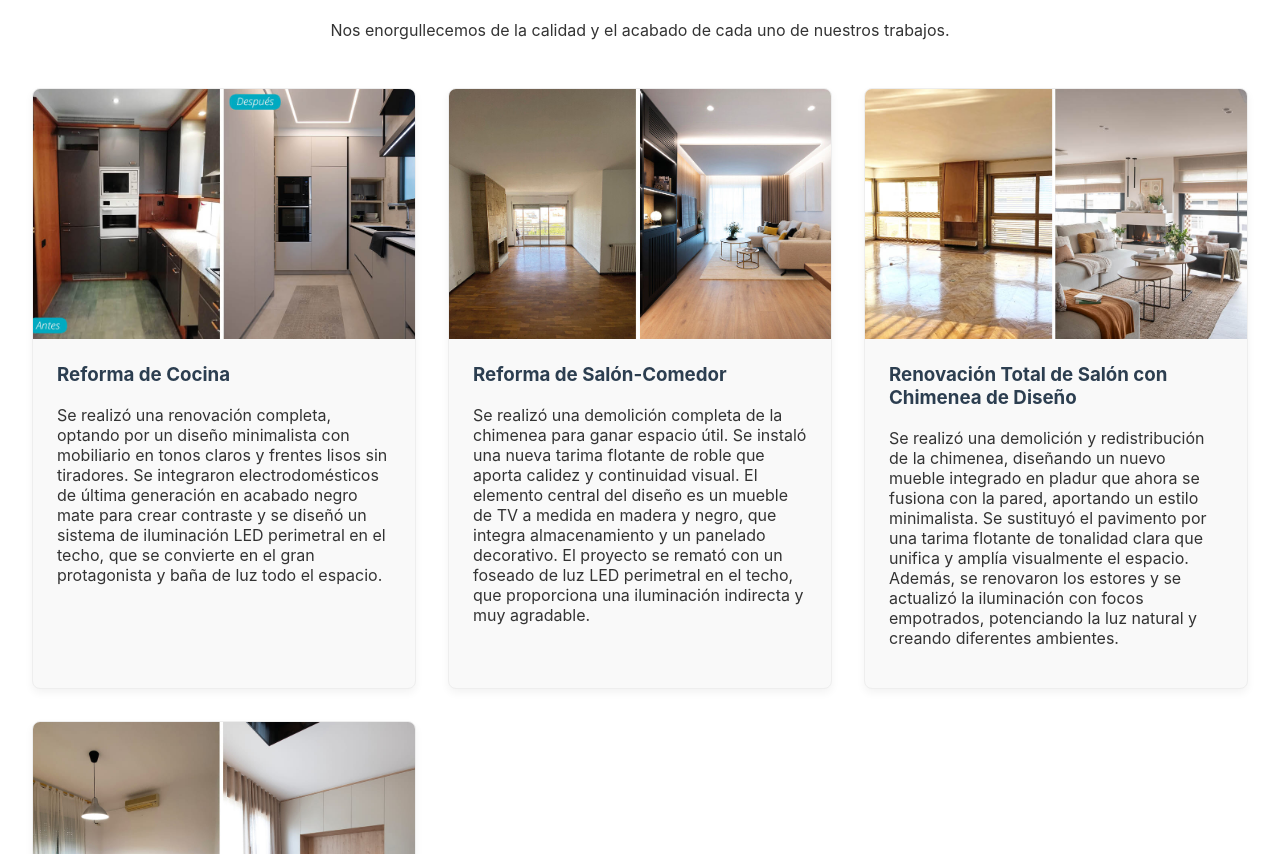
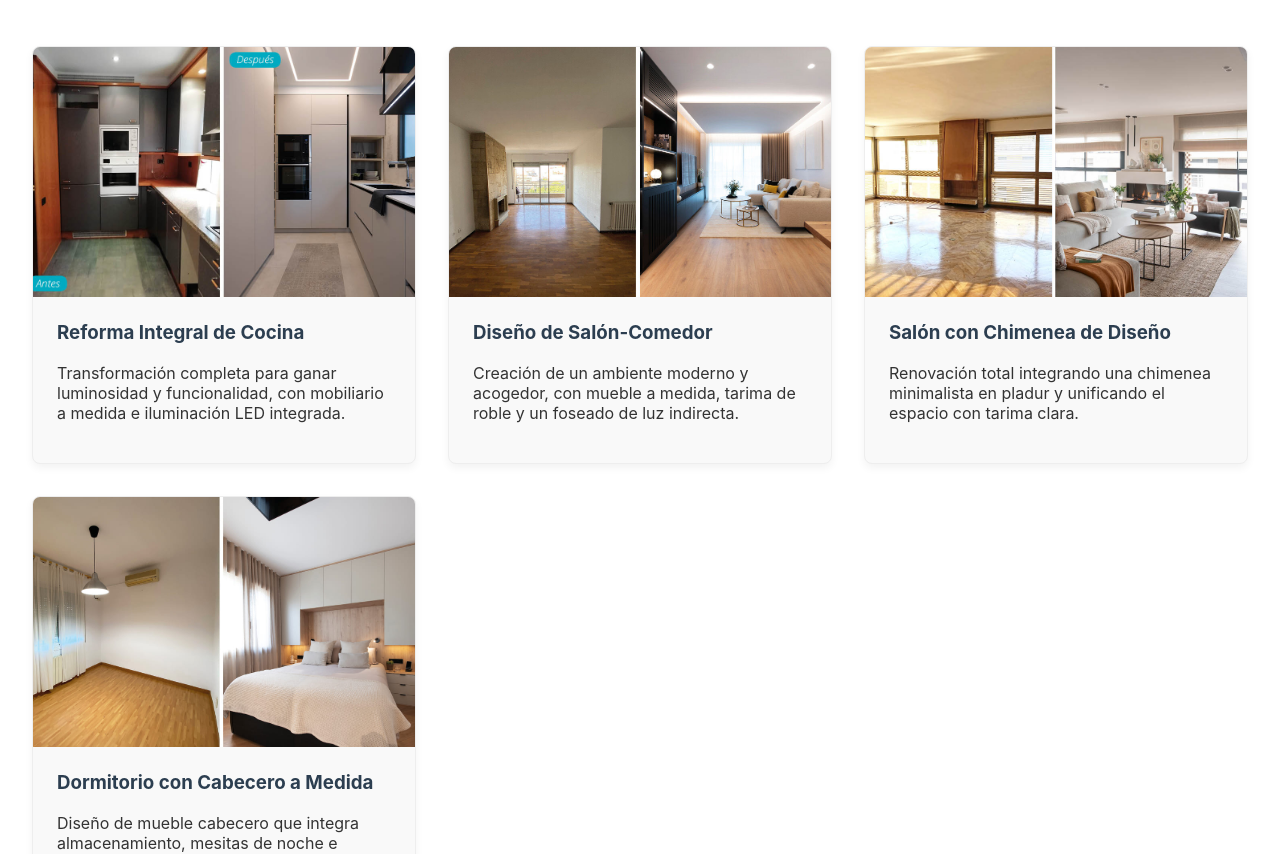
Before and after one commit to frantecno945-commits/web-reformas-final, an Astro site: page /proyectos in a window 1280 px wide. Shown: the part 98-952 px from the top of the page. Built offline with nearby package versions, Linux system fonts and the light colour scheme; Astro itself is replaced by a stand-in of ours.

Commit message:
Añadir contenido final a todas las paginas

```diff
--- a/src/pages/proyectos.astro
+++ b/src/pages/proyectos.astro
@@ -1,46 +1,40 @@
 ---
-// src/pages/proyectos.astro
+// ARCHIVO: src/pages/proyectos.astro
 import Layout from '../layouts/Layout.astro';
 ---
 <Layout>
   <div class="page-title">
     <h1>Nuestros Proyectos Realizados</h1>
-    <p>Nos enorgullecemos de la calidad y el acabado de cada uno de nuestros trabajos.</p>
   </div>
 
   <div class="proyectos-grid">
-
     <div class="proyecto">
-      <img src="/images/cocina-reforma.jpg" alt="Reforma de cocina moderna">
+      <img src="/images/cocina-reforma.jpg" alt="Reforma de cocina">
       <div class="proyecto-info">
-        <h3>Reforma de Cocina</h3>
-        <p>Se realizó una renovación completa, optando por un diseño minimalista con mobiliario en tonos claros y frentes lisos sin tiradores. Se integraron electrodomésticos de última generación en acabado negro mate para crear contraste y se diseñó un sistema de iluminación LED perimetral en el techo, que se convierte en el gran protagonista y baña de luz todo el espacio.</p>
+        <h3>Reforma Integral de Cocina</h3>
+        <p>Transformación completa para ganar luminosidad y funcionalidad, con mobiliario a medida e iluminación LED integrada.</p>
       </div>
     </div>
-
     <div class="proyecto">
-      <img src="/images/salon-diagonal-reforma.jpg" alt="Reforma de baño moderno">
+      <img src="/images/salon-diagonal-reforma.jpg" alt="Reforma de salón">
       <div class="proyecto-info">
-        <h3>Reforma de Salón-Comedor</h3>
-        <p>Se realizó una demolición completa de la chimenea para ganar espacio útil. Se instaló una nueva tarima flotante de roble que aporta calidez y continuidad visual. El elemento central del diseño es un mueble de TV a medida en madera y negro, que integra almacenamiento y un panelado decorativo. El proyecto se remató con un foseado de luz LED perimetral en el techo, que proporciona una iluminación indirecta y muy agradable.</p>
+        <h3>Diseño de Salón-Comedor</h3>
+        <p>Creación de un ambiente moderno y acogedor, con mueble a medida, tarima de roble y un foseado de luz indirecta.</p>
       </div>
     </div>
-
     <div class="proyecto">
-      <img src="/images/salon-reforma.jpg" alt="Reforma de salón">
-      <div class="proyecto-info">
-        <h3>Renovación Total de Salón con Chimenea de Diseño</h3>
-        <p>Se realizó una demolición y redistribución de la chimenea, diseñando un nuevo mueble integrado en pladur que ahora se fusiona con la pared, aportando un estilo minimalista. Se sustituyó el pavimento por una tarima flotante de tonalidad clara que unifica y amplía visualmente el espacio. Además, se renovaron los estores y se actualizó la iluminación con focos empotrados, potenciando la luz natural y creando diferentes ambientes.</p>
+      <img src="/images/salon-reforma.jpg" alt="Renovación de salón">
+       <div class="proyecto-info">
+        <h3>Salón con Chimenea de Diseño</h3>
+        <p>Renovación total integrando una chimenea minimalista en pladur y unificando el espacio con tarima clara.</p>
       </div>
     </div>
-
     <div class="proyecto">
-      <img src="/images/dormitorio-reforma.jpg" alt="Rehabilitación de fachada">
-      <div class="proyecto-info">
-        <h3>Diseño a Medida para Dormitorio Principal</h3>
-        <p>El diseño se centró en la creación de un mueble cabecero a medida que ocupa toda la pared principal. Esta estructura integra un panelado en roble que aporta calidez, las mesitas de noche con cajones, y armarios superiores de gran capacidad que aprovechan el espacio vertical. La iluminación se convirtió en un elemento clave, con una tira LED cálida integrada en el nicho del cabecero para crear una luz ambiental relajante y apliques de lectura direccionales.</p>
+      <img src="/images/dormitorio-reforma.jpg" alt="Reforma de dormitorio">
+       <div class="proyecto-info">
+        <h3>Dormitorio con Cabecero a Medida</h3>
+        <p>Diseño de mueble cabecero que integra almacenamiento, mesitas de noche e iluminación ambiental.</p>
       </div>
     </div>
-
   </div>
 </Layout>
```
Also changed, not shown: src/pages/servicios.astro (+4 -4 lines).
